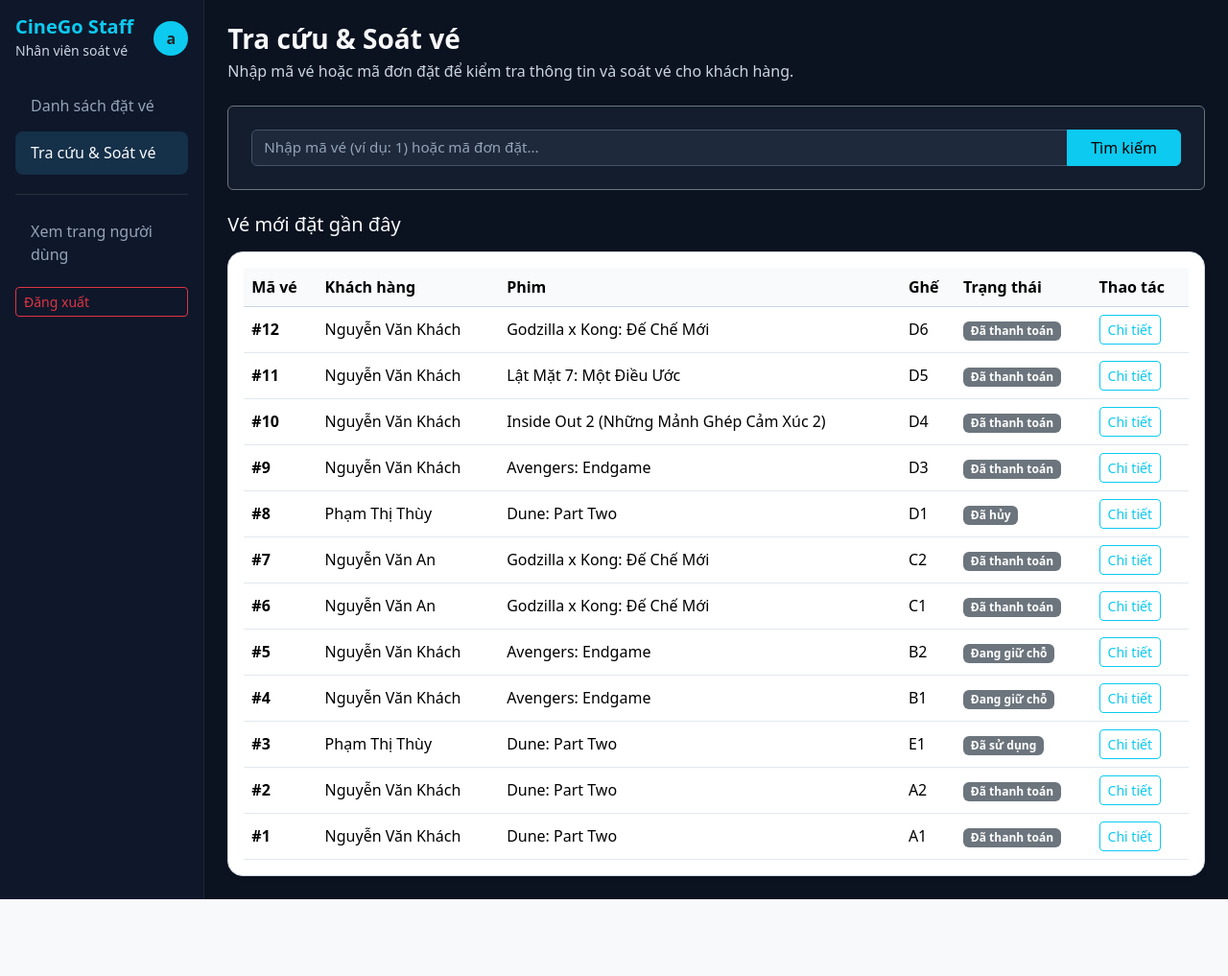
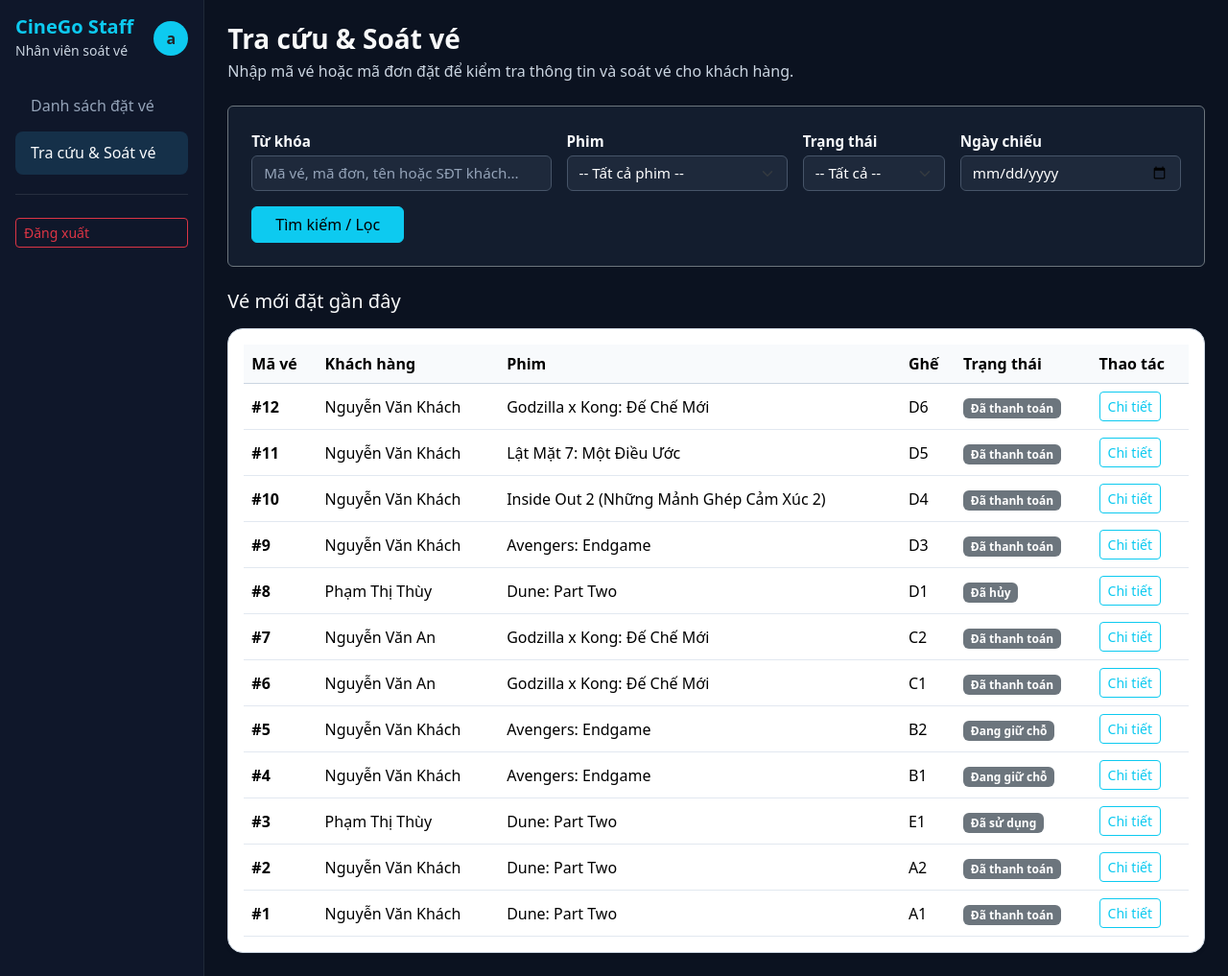
Before and after one commit to fasysd/ChuyenDeCNTT_WedsiteBanVeXemPhim, a Laravel app: page /staff/tickets in a window 1280 px wide. Shown: the whole page at 96% size. Before the commit the page ends 937 px from the top, so only its background shows below. Run offline with Laravel 12, Linux system fonts and the light colour scheme; a user stored in the database is signed in; data comes from the database, SQL or seed files in the repository.

Commit message:
Thêm bộ lọc để tra soát vé
1. Thêm bộ lọc và lưu tạm điều kiện lọc cho trang "Tra cứu & Soát vé"
2. Xóa liên kết "Xem trang người dùng"

```diff
--- a/app/Http/Controllers/StaffController.php
+++ b/app/Http/Controllers/StaffController.php
@@ -2,6 +2,7 @@
 
 namespace App\Http\Controllers;
 
+use App\Models\Movie;
 use App\Models\TicketDetail;
 use Carbon\Carbon;
 use Illuminate\Http\Request;
@@ -28,7 +29,37 @@ class StaffController extends Controller
      */
     public function tickets(Request $request)
     {
-        $query = trim($request->query('q', ''));
+        if ($request->boolean('reset')) {
+            $request->session()->forget('staff_tickets_filters');
+            return redirect()->route('staff.tickets');
+        }
+
+        $filterKeys = ['q', 'status', 'movie_id', 'show_date'];
+        $hasFilterInput = collect($filterKeys)->contains(fn ($key) => $request->query->has($key));
+
+        if ($hasFilterInput) {
+            $filters = [
+                'q' => trim((string) $request->query('q', '')),
+                'status' => trim((string) $request->query('status', '')),
+                'movie_id' => trim((string) $request->query('movie_id', '')),
+                'show_date' => trim((string) $request->query('show_date', '')),
+            ];
+            $request->session()->put('staff_tickets_filters', $filters);
+        } else {
+            $filters = $request->session()->get('staff_tickets_filters', [
+                'q' => '',
+                'status' => '',
+                'movie_id' => '',
+                'show_date' => '',
+            ]);
+        }
+
+        $query = $filters['q'] ?? '';
+        $statusFilter = $filters['status'] ?? '';
+        $movieIdFilter = $filters['movie_id'] ?? '';
+        $showDateFilter = $filters['show_date'] ?? '';
+        $hasActiveFilters = $query !== '' || $statusFilter !== '' || $movieIdFilter !== '' || $showDateFilter !== '';
+
         $matchedTickets = collect();
         $ticket = null;
 
@@ -44,10 +75,40 @@ class StaffController extends Controller
             $ticket = $matchedTickets->first();
         }
 
-        $tickets = TicketDetail::with(['showtime.movie', 'seat', 'booking.user', 'showtime.room'])
-            ->latest('id')
-            ->limit(20)
-            ->get();
+        $ticketsQuery = TicketDetail::with(['showtime.movie', 'seat', 'booking.user', 'showtime.room']);
+
+        if ($query !== '') {
+            $ticketsQuery->where(function ($builder) use ($query) {
+                if (ctype_digit($query)) {
+                    $builder->where('id', (int) $query)
+                        ->orWhere('booking_id', (int) $query);
+                }
+                $builder->orWhereHas('booking.user', function ($userQuery) use ($query) {
+                    $userQuery->where('full_name', 'like', "%{$query}%")
+                        ->orWhere('username', 'like', "%{$query}%")
+                        ->orWhere('phone', 'like', "%{$query}%");
+                });
+            });
+        }
+
+        if ($statusFilter !== '') {
+            $ticketsQuery->where('status', $statusFilter);
+        }
+
+        if ($movieIdFilter !== '' && ctype_digit($movieIdFilter)) {
+            $ticketsQuery->whereHas('showtime', function ($showtimeQuery) use ($movieIdFilter) {
+                $showtimeQuery->where('movie_id', (int) $movieIdFilter);
+            });
+        }
+
+        if ($showDateFilter !== '') {
+            $ticketsQuery->whereHas('showtime', function ($showtimeQuery) use ($showDateFilter) {
+                $showtimeQuery->whereDate('start_time', $showDateFilter);
+            });
+        }
+
+        $tickets = $ticketsQuery->latest('id')->limit(30)->get();
+        $movies = Movie::orderBy('title')->get(['id', 'title']);
 
         $statuses = [
             'HOLDING' => 'Đang giữ chỗ',
@@ -56,7 +117,18 @@ class StaffController extends Controller
             'CANCELLED' => 'Đã hủy',
         ];
 
-        return view('staff.tickets', compact('tickets', 'ticket', 'matchedTickets', 'query', 'statuses'));
+        return view('staff.tickets', compact(
+            'tickets',
+            'ticket',
+            'matchedTickets',
+            'query',
+            'statusFilter',
+            'movieIdFilter',
+            'showDateFilter',
+            'hasActiveFilters',
+            'movies',
+            'statuses'
+        ));
     }
 
     /**
--- a/resources/views/layouts/admin.blade.php
+++ b/resources/views/layouts/admin.blade.php
@@ -97,10 +97,6 @@
 
                     <hr class="border-secondary my-3">
 
-                    <a class="nav-link" href="{{ route('movies') }}" target="_blank">
-                        Xem trang người dùng
-                    </a>
-
                     <form method="POST" action="{{ route('logout') }}" class="mt-2">
                         @csrf
                         <button type="submit" class="btn btn-outline-danger btn-sm w-100 text-start">
--- a/resources/views/layouts/staff.blade.php
+++ b/resources/views/layouts/staff.blade.php
@@ -62,10 +62,6 @@
 
                     <hr class="border-secondary my-3">
 
-                    <a class="nav-link" href="{{ route('movies') }}" target="_blank">
-                        Xem trang người dùng
-                    </a>
-
                     <form method="POST" action="{{ route('logout') }}" class="mt-2">
                         @csrf
                         <button type="submit" class="btn btn-outline-danger btn-sm w-100 text-start">
--- a/resources/views/staff/tickets.blade.php
+++ b/resources/views/staff/tickets.blade.php
@@ -12,11 +12,42 @@
 
 <div class="card p-4 mb-4 border-secondary">
     <form method="GET" action="{{ route('staff.tickets') }}">
-        <div class="input-group">
-            <input type="text" name="q" class="form-control" placeholder="Nhập mã vé (ví dụ: 1) hoặc mã đơn đặt..." value="{{ $query }}">
-            <button class="btn btn-info px-4" type="submit">Tìm kiếm</button>
-            @if($query !== '')
-                <a href="{{ route('staff.tickets') }}" class="btn btn-outline-secondary">Xóa bộ lọc</a>
+        <div class="row g-3 align-items-end">
+            <div class="col-md-4">
+                <label class="form-label text-light small mb-1">Từ khóa</label>
+                <input type="text" name="q" class="form-control" placeholder="Mã vé, mã đơn, tên hoặc SĐT khách..." value="{{ $query }}">
+            </div>
+            <div class="col-md-3">
+                <label class="form-label text-light small mb-1">Phim</label>
+                <select name="movie_id" class="form-select">
+                    <option value="">-- Tất cả phim --</option>
+                    @foreach($movies as $movie)
+                        <option value="{{ $movie->id }}" {{ (string) $movieIdFilter === (string) $movie->id ? 'selected' : '' }}>
+                            {{ $movie->title }}
+                        </option>
+                    @endforeach
+                </select>
+            </div>
+            <div class="col-md-2">
+                <label class="form-label text-light small mb-1">Trạng thái</label>
+                <select name="status" class="form-select">
+                    <option value="">-- Tất cả --</option>
+                    @foreach($statuses as $key => $label)
+                        <option value="{{ $key }}" {{ $statusFilter === $key ? 'selected' : '' }}>
+                            {{ $label }}
+                        </option>
+                    @endforeach
+                </select>
+            </div>
+            <div class="col-md-3">
+                <label class="form-label text-light small mb-1">Ngày chiếu</label>
+                <input type="date" name="show_date" class="form-control" value="{{ $showDateFilter }}">
+            </div>
+        </div>
+        <div class="d-flex gap-2 mt-3">
+            <button class="btn btn-info px-4" type="submit">Tìm kiếm / Lọc</button>
+            @if($hasActiveFilters)
+                <a href="{{ route('staff.tickets', ['reset' => 1]) }}" class="btn btn-outline-secondary">Xóa bộ lọc</a>
             @endif
         </div>
     </form>
```
